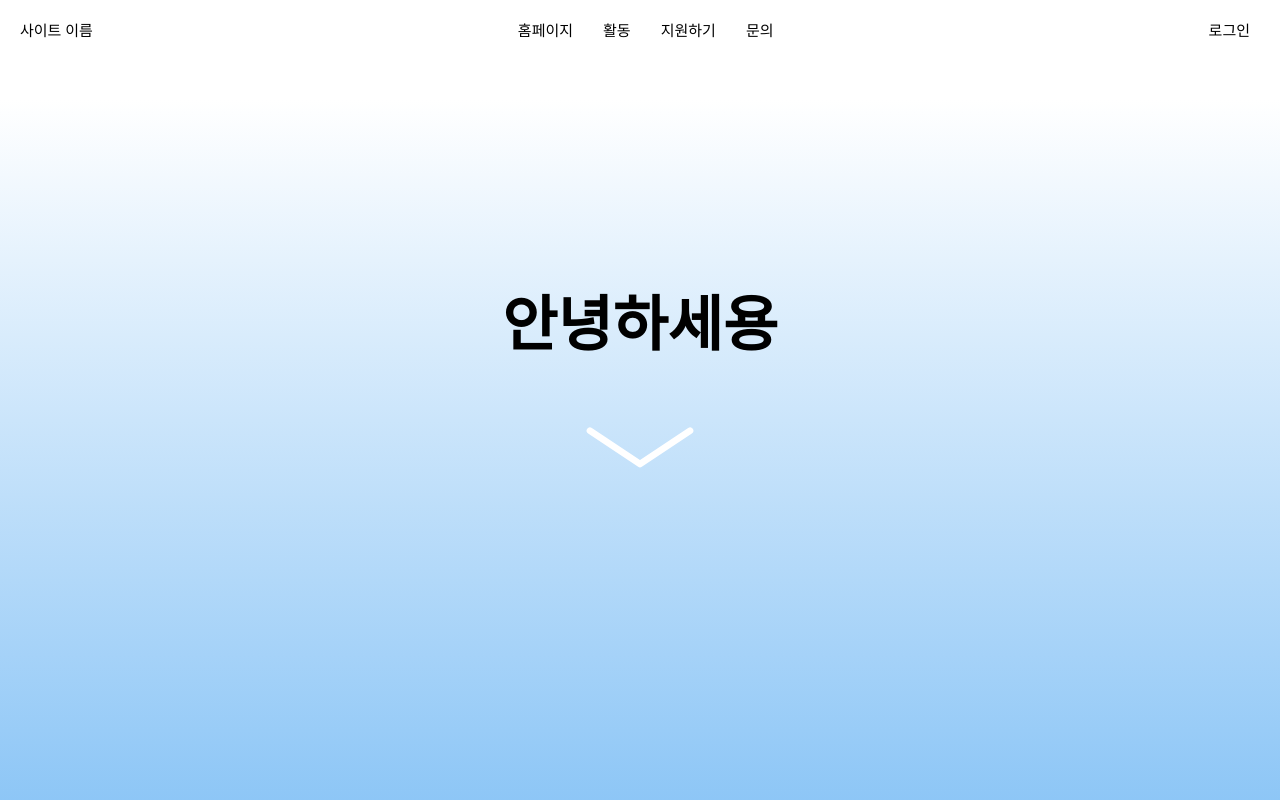
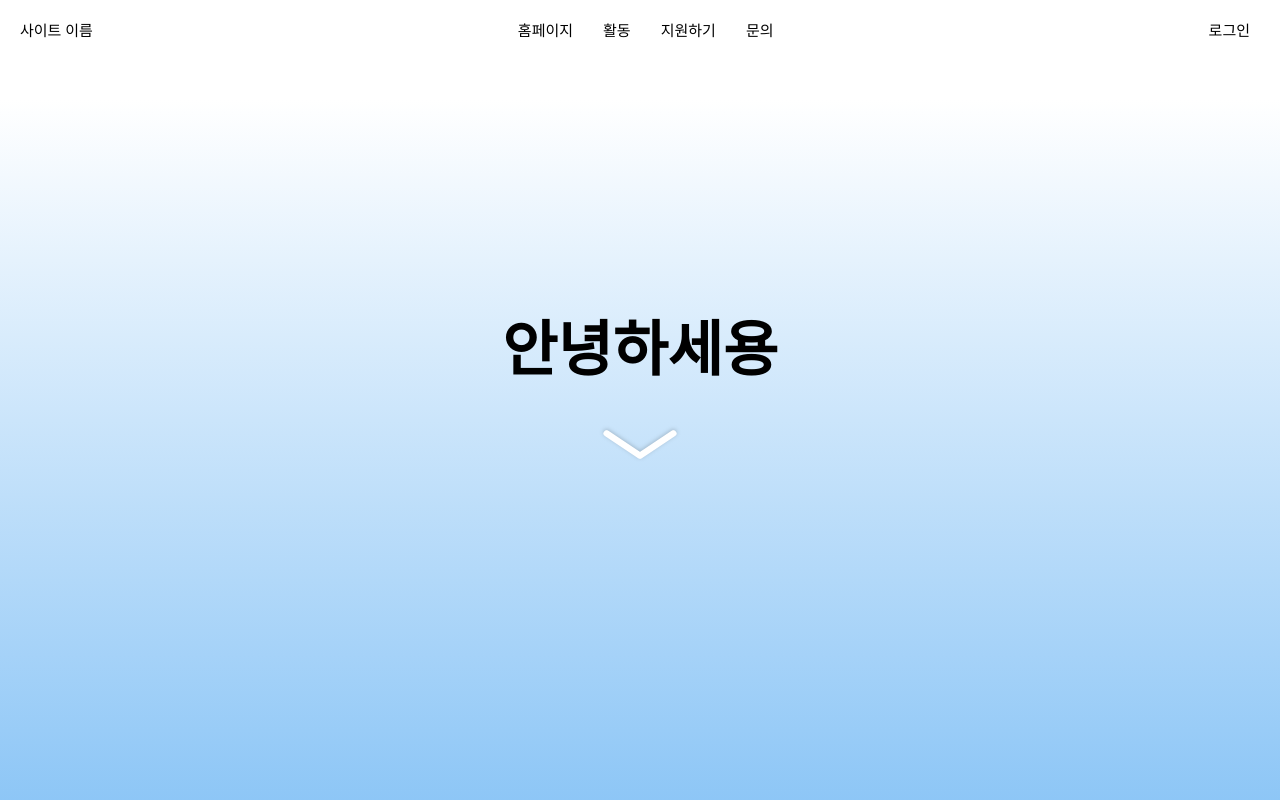
Before and after one commit to leejuhi/WebPractice, a React (Create React App) app in the folder practice/: page / in a window 1280 px wide. Shown: the top 800 px of the page. Built offline with nearby package versions, Linux system fonts and the light colour scheme; a web font is replaced by a local one.

Commit message:
style: 애니메이션 요소 추가 및 z-index 추가
화살표가 위로 튀는 것을 방지

```diff
--- a/practice/src/components/ButtonArrow.tsx
+++ b/practice/src/components/ButtonArrow.tsx
@@ -1,10 +1,24 @@
 import React from 'react';
 import styled from '@emotion/styled';
+import { keyframes } from '@emotion/css';
 
 type ButtonArrowProps = {
   onClick?: () => void;
   children?: React.ReactNode;
 };
+
+const pulseWidth = keyframes`
+  0% {
+    stroke-width: 10;
+  }
+  50% {
+    stroke-width: 13;
+  }
+  100% {
+    stroke-width: 10;
+  }
+`;
+
 
 const ArrowButton = styled.button`
   cursor: pointer;
@@ -14,12 +28,17 @@ const ArrowButton = styled.button`
   position: relative;
   display: flex;
   align-items: center;
-  gap: 10px; /* 아이콘과 텍스트 간격 */
-
+  gap: 10px;
+  position:relative;
+  z-index:100;
   svg {
     stroke-linecap: round;
     stroke-linejoin: round;
     transform: rotate(270deg);
+    filter: drop-shadow(1px 0px 2px rgba(0, 0, 0, 0.2));
+    path{
+        animation:${pulseWidth} 1.35s infinite ease-in-out;
+    }
   }
 
   &:hover path {
@@ -34,7 +53,7 @@ const ArrowButton = styled.button`
 
 const ButtonArrow: React.FC<ButtonArrowProps> = ({ onClick, children }) => (
   <ArrowButton onClick={onClick}>
-    <svg width="150px" height="150px" viewBox="-10 -50 80 180" xmlSpace="preserve">
+    <svg width="100px" height="100px" viewBox="-10 -50 80 180" xmlSpace="preserve">
       <path
         fill="none"
         stroke="#FFFFFF"
--- a/practice/src/components/navBar/NavBar.tsx
+++ b/practice/src/components/navBar/NavBar.tsx
@@ -5,6 +5,7 @@ import { Link } from "react-router-dom";
 
 const Menu = styled.div<MenuProps>`
     position:fixed;
+    z-index:3;
     width:calc(100%);
     height:59px;
     background-color:white;
@@ -46,6 +47,7 @@ const MobileMenu = styled.div<MobileMenuProps>`
     background: white;
     color: black;
     position: absolute;
+    z-index:20;
     top:50px;
     left: 0;
     right: 0;
@@ -103,7 +105,7 @@ const NavBar:React.FC = () => {
                     </>
                 ) : (
                     <>
-                    <div className={css`position:fixed;width:calc(100%);top:0;`}>
+                    <div className={css`position:fixed;z-index:5;width:calc(100%);top:0;`}>
                         <Menu isMove={isMove}>
                             <div className={css`padding: 10px 0px;`}>사이트 이름</div>
                             <button onClick={toggleMenu} className=
--- a/practice/src/pages/HomePage.tsx
+++ b/practice/src/pages/HomePage.tsx
@@ -11,10 +11,12 @@ const BackGround=styled.div`
     display:flex;
     font-size:60px;
     font-weight:600;
+    position:relative;
     justify-content:center;
     flex-direction:column;
     align-items:center;
     padding-bottom:200px;
+    z-index:0;
 
 `
 
```
